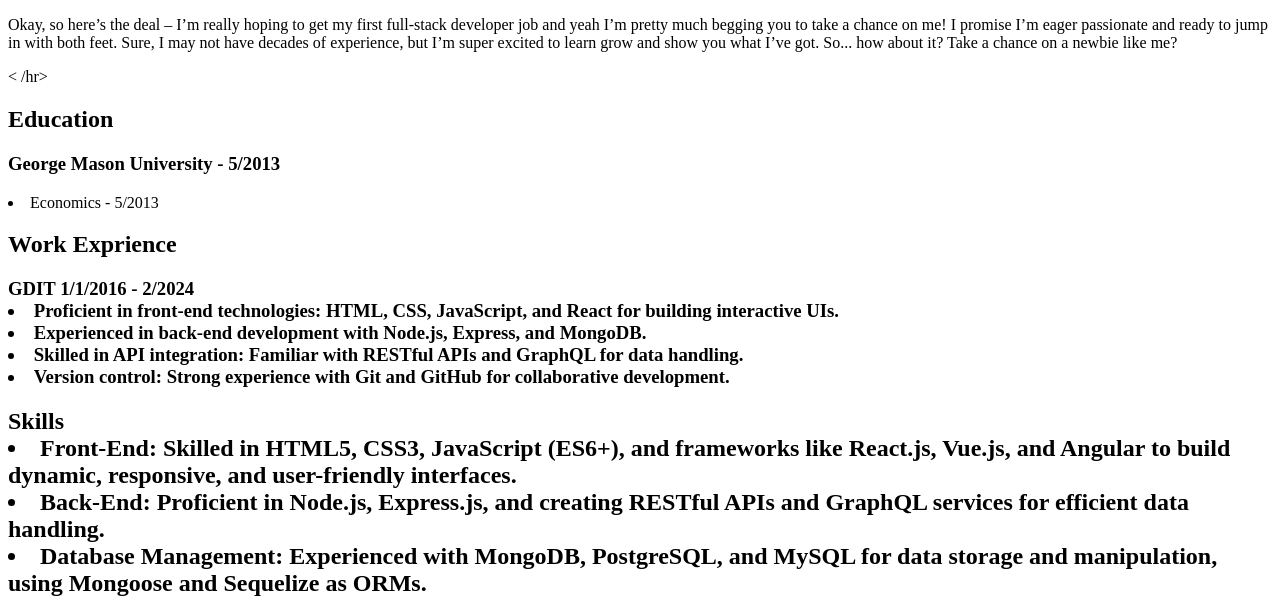
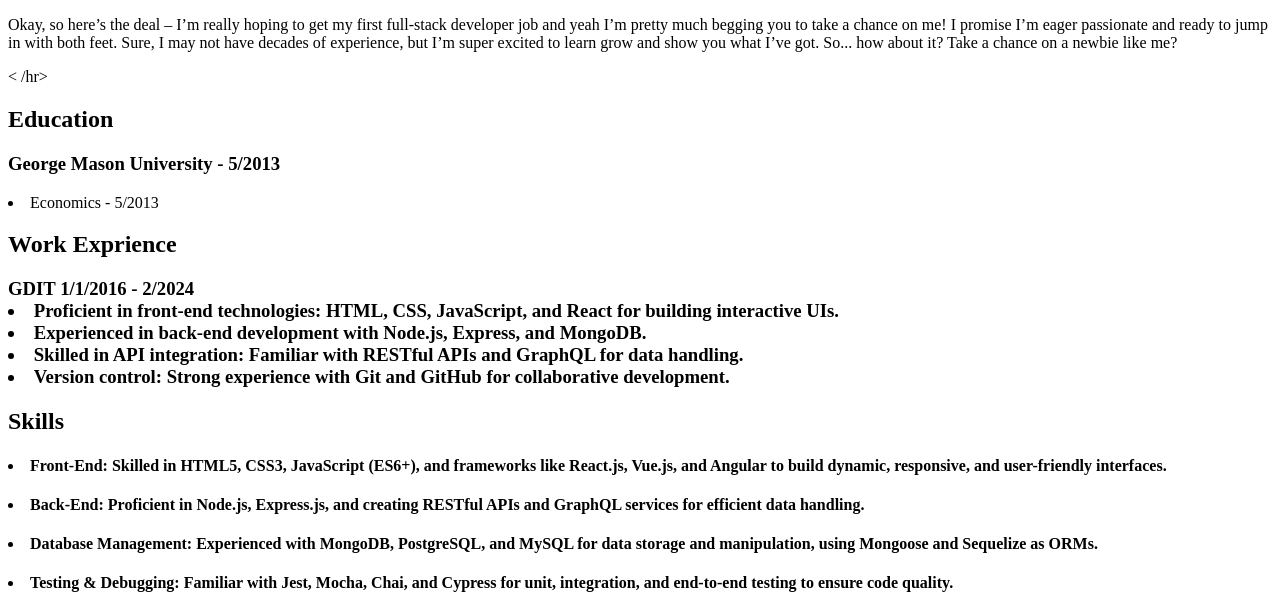
Before and after one commit to bggirma/my-capstone-project, a plain HTML site: page index.html in a window 1280 px wide. Shown: the top 601 px of the page. Drawn offline with Linux system fonts and the light colour scheme.

Commit message:
Add files via upload

```diff
--- a/index.html
+++ b/index.html
@@ -30,13 +30,13 @@
 
 </ul>
       <h2>Skills
-        <li>Front-End: Skilled in HTML5, CSS3, JavaScript (ES6+), and frameworks like React.js, Vue.js, and Angular to build dynamic, responsive, and user-friendly interfaces. </li>
-        <li>Back-End: Proficient in Node.js, Express.js, and creating RESTful APIs and GraphQL services for efficient data handling.</li>
-        <li>Database Management: Experienced with MongoDB, PostgreSQL, and MySQL for data storage and manipulation, using Mongoose and Sequelize as ORMs.</li>
-        <li>Testing & Debugging: Familiar with Jest, Mocha, Chai, and Cypress for unit, integration, and end-to-end testing to ensure code quality.</li>
+        <h4><li>Front-End: Skilled in HTML5, CSS3, JavaScript (ES6+), and frameworks like React.js, Vue.js, and Angular to build dynamic, responsive, and user-friendly interfaces. </li></h4>
+            <h4><li>Back-End: Proficient in Node.js, Express.js, and creating RESTful APIs and GraphQL services for efficient data handling.</li></h4>
+                <h4> <li>Database Management: Experienced with MongoDB, PostgreSQL, and MySQL for data storage and manipulation, using Mongoose and Sequelize as ORMs.</li></h4>
+                    <h4><li>Testing & Debugging: Familiar with Jest, Mocha, Chai, and Cypress for unit, integration, and end-to-end testing to ensure code quality.</li></h4>
 
-        <
+
       </h2>
       <img src= "https://github.com/bggirma/my-capstone-project/blob/main/coffee.PNG"  alt="coffee" />
-a</body>
+</body>
 </html>
```
